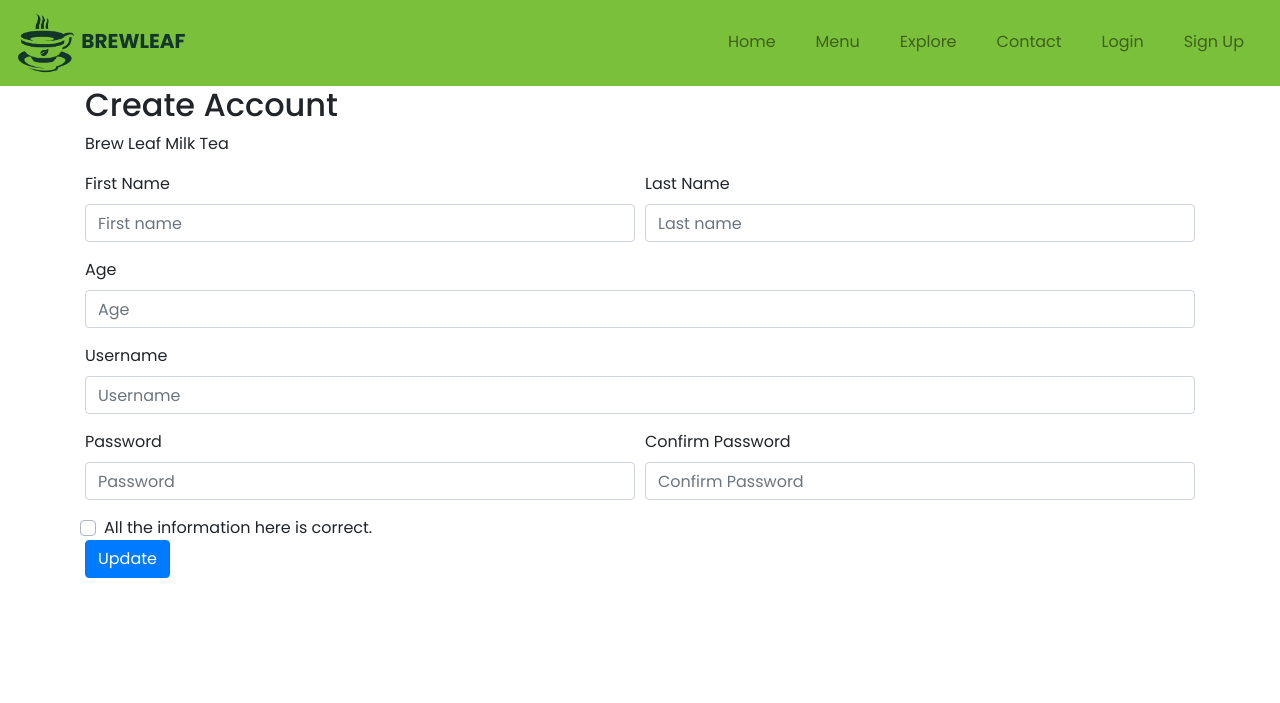
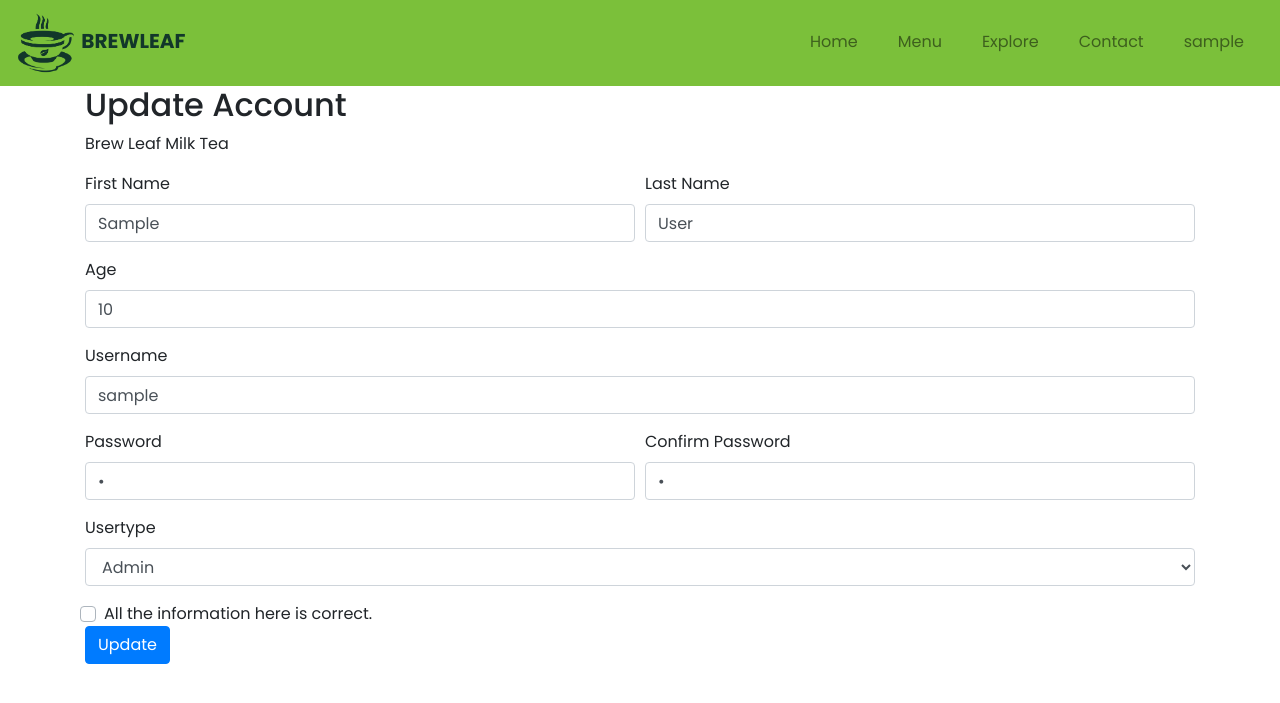
Before and after one commit to AshleyPojol/houkden, a PHP site: page /update.php?updateid=1 in a window 1280 px wide. Shown: the top 703 px of the page. Run offline with PHP 8.4, Linux system fonts and the light colour scheme; the visitor is signed in with stand-in values (Sample User, id 1); tables that the repository leaves empty or names only in its code hold one stand-in row (values such as "Sample post"); some libraries are stand-ins or nearby versions.

Commit message:
Finished

```diff
--- a/admin.php
+++ b/admin.php
@@ -1,6 +1,6 @@
 <?php
 session_start();
-?>
+  ?>
 <!DOCTYPE html>
 <html lang="en">
 <head>
@@ -27,6 +27,7 @@
       <th scope="col">Password</th>
       <th scope="col">Usertype</th>
       <th scope="col">Age</th>
+
       <th scope="col">Function</th>
     </tr>
   </thead>
--- a/login.php
+++ b/login.php
@@ -95,7 +95,7 @@
 		</div>
 
 		<div class="create">
-		<p>Don't have an account? <a href="register.php">Create an Account</a></p>
+		<p>Don't have an account? <a href="signup.php">Create an Account</a></p>
 		</div>
 
      </form>
--- a/signup.php
+++ b/signup.php
@@ -113,6 +113,8 @@
       </div>
     </div>
 
+
+
     <div class="form-class">
     <div class="custom-control custom-checkbox mb-12">
     <input type="checkbox" class="custom-control-input" id="customControlValidation1" required>
--- a/update.php
+++ b/update.php
@@ -1,9 +1,60 @@
+<?php
+session_start();
+?>
+
+<?php
+include("./database/db_conn.php");
+
+$id = $_GET['updateid'];
+
+// Fetch user details from the database
+$sql = "SELECT * FROM register WHERE id=?";
+$stmt = $conn->prepare($sql);
+$stmt->bind_param("i", $id);
+$stmt->execute();
+$result = $stmt->get_result();
+
+if ($result->num_rows == 1) {
+    $row = $result->fetch_assoc();
+    $fname = $row['fname'];
+    $lname = $row['lname'];
+    $username = $row['username'];
+    $password = $row['password'];
+    $age = $row['age'];
+    $usertype = $row['usertype'];
+} else {
+    echo "<script>alert('User not found or multiple users found.');</script>";
+}
+
+if(isset($_POST['create'])){
+    // Retrieve form data
+    $fname      = $_POST['fname'];
+    $lname      = $_POST['lname'];
+    $username   = $_POST['username'];
+    $password   = $_POST['password'];
+    $age        = $_POST['age'];
+    $usertype   = $_POST['usertype']; // Retrieve usertype from the form
+
+    // Prepare the update statement
+    $sql = "UPDATE register SET fname=?, lname=?, username=?, password=?, age=?, usertype=? WHERE id=?";
+    $stmtinsert = $conn->prepare($sql);
+    $result = $stmtinsert->execute([$fname, $lname, $username, $password, $age, $usertype, $id]);
+
+    if ($result){
+      echo "<script>alert('Update Successful'); window.location='admin.php';</script>";
+    } else {
+      echo "<script>alert('Error: All Fields are Required.');</script>";
+    }
+}
+?>
+
+
 <!DOCTYPE html>
 <html lang="en">
 <head>
     <meta charset="UTF-8">
     <meta name="viewport" content="width=device-width, initial-scale=1.0">
-    <title>Home</title>
+    <title>Update Account</title>
 
 </head>
 <body>
@@ -11,20 +62,20 @@
 
   <section class="Sign">
   <div class="container">
-<h2>Create Account</h2>
+<h2>Update Account</h2>
 <p> Brew Leaf Milk Tea</p>
-<form class= "needs-validation" action=""  method="post" novalidate >
+<form class= "needs-validation" action=""  method="post" novalidate required >
   <div class="form-row">
     <div class="form-group col-md-6">
 		<label>First Name </label>
-      <input type="text" class="form-control" name="fname" placeholder="First name" required>
+      <input type="text" class="form-control" name="fname" placeholder="First name" value="<?php echo isset($fname) ? $fname : ''; ?>" required>
 	  <div class="invalid-feedback">
         First Name is required.
       </div>
     </div>
     <div class="form-group col-md-6">
 		<label>Last Name </label>
-      <input type="text" class="form-control" name="lname" placeholder="Last name" required>
+      <input type="text" class="form-control" name="lname" placeholder="Last name" value="<?php echo isset($lname) ? $lname : ''; ?>" required>
 	  <div class="invalid-feedback">
         Last Name is required.
       </div>
@@ -32,7 +83,7 @@
 
     <div class="form-group col-md-12">
 		<label>Age</label>
-      <input type="number" class="form-control" name="age" placeholder="Age" required>
+      <input type="number" class="form-control" name="age" placeholder="Age" value="<?php echo isset($age) ? $age : ''; ?>" required>
 	  <div class="invalid-feedback">
         Age is required.
       </div>
@@ -40,25 +91,34 @@
 
 	<div class="form-group col-md-12">
 		<label>Username</label>
-	<input type="text" class="form-control" name="username" placeholder="Username" required>
+	<input type="text" class="form-control" name="username" placeholder="Username" value="<?php echo isset($username) ? $username : ''; ?>" required>
 	<div class="invalid-feedback">
        Username is required.
       </div>
 	</div>
 	<div class="form-group col-md-6">
 		<label>Password </label>
-      <input type="password" class="form-control" name="password" placeholder="Password" required>
+      <input type="password" class="form-control" name="password" placeholder="Password" value="<?php echo isset($password) ? $password : ''; ?>" required>
 	  <div class="invalid-feedback">
         Password is required.
       </div>
     </div>
     <div class="form-group col-md-6">
 		<label>Confirm Password </label>
-      <input type="password" class="form-control" name="cpassword" placeholder="Confirm Password" required>
+      <input type="password" class="form-control" name="cpassword" placeholder="Confirm Password" value="<?php echo isset($password) ? $password : ''; ?>" required>
 	  <div class="invalid-feedback">
         Password is required.
       </div>
     </div>
+
+    <div class="form-group col-md-12">
+    <label>Usertype</label>
+    <select class="form-control" name="usertype">
+        <option value="user" <?php if(isset($usertype) && $usertype == 'user') echo 'selected'; ?>>User</option>
+        <option value="admin" <?php if(isset($usertype) && $usertype == 'admin') echo 'selected'; ?>>Admin</option>
+    </select>
+</div>
+
 
     <div class="form-class">
     <div class="custom-control custom-checkbox mb-12">
@@ -102,32 +162,5 @@
 </div>
   </section>
 
-  <?php
-include("./database/db_conn.php");
-$id = $_GET['updateid'];
-
-if(isset($_POST['create'])){
-    $fname      = $_POST['fname'];
-    $lname      = $_POST['lname'];
-    $username   = $_POST['username'];
-    $password   = $_POST['password'];
-    $age        = $_POST['age'];
-
-    // Prepare the update statement
-    $sql = "UPDATE register SET fname=?, lname=?, username=?, password=?, age=? WHERE id=?";
-    $stmtinsert = $conn->prepare($sql);
-
-    // Bind parameters and execute the statement
-    $result = $stmtinsert->execute([$fname, $lname, $username, $password, $age, $id]);
-
-    if ($result){
-      echo "<script>alert('Update Successful'); window.location='login.php';</script>";
-    } else {
-      echo "<script>alert('Error: All Fields are Required.');</script>";
-    }
-}
-?>
-
-
 
 </html>
```
Also changed, not shown: css/profile.css (added, +7 -0 lines), profile.php (+11 -2 lines).
